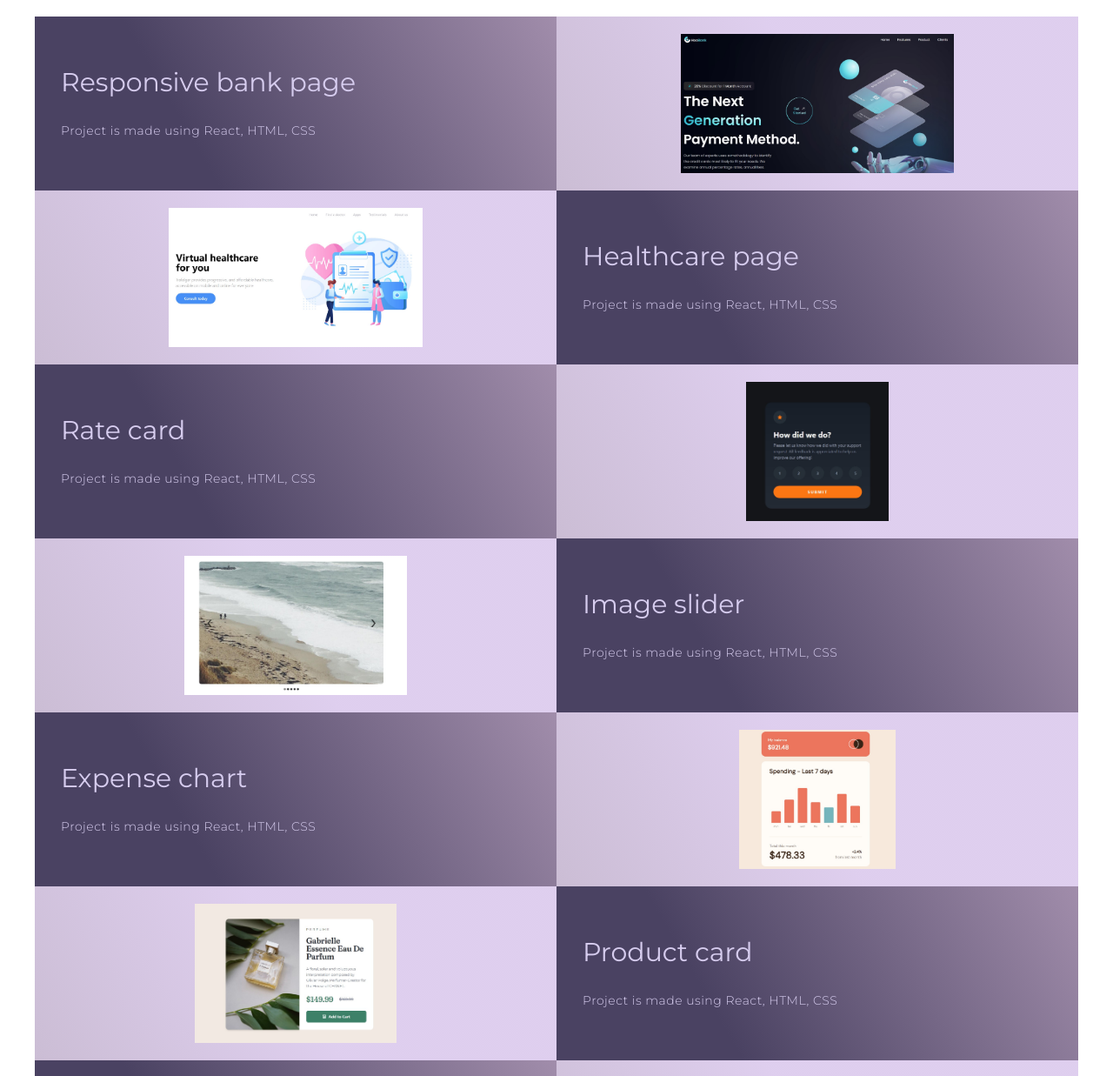
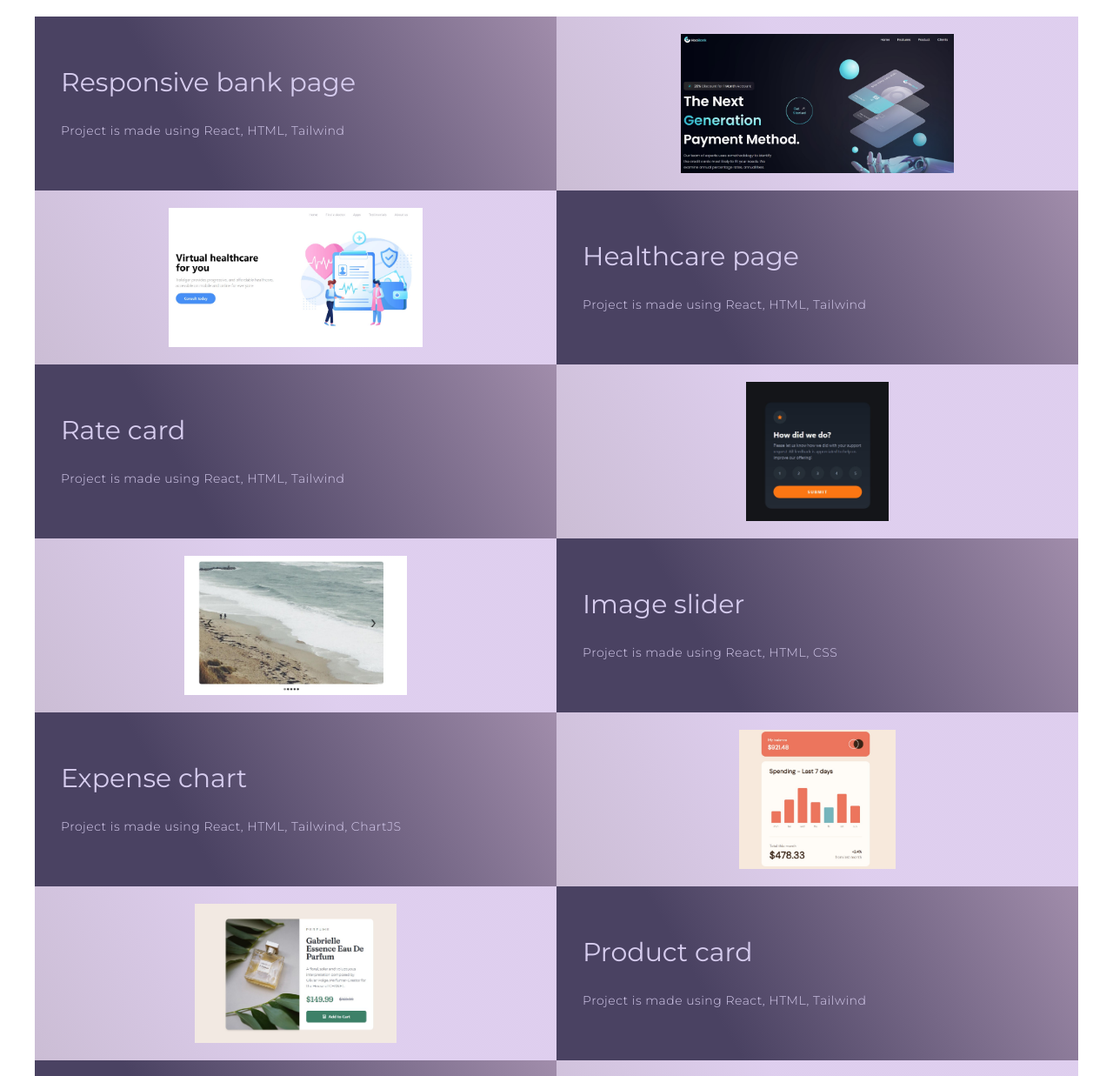
Before and after one commit to simonachess/portfolio-page, a plain HTML site: page index.html in a window 1280 px wide. Shown: the part 960-2197 px from the top of the page at 87% size. Drawn offline with Linux system fonts and the light colour scheme.

Commit message:
update used tools in projects

```diff
--- a/index.html
+++ b/index.html
@@ -56,7 +56,7 @@
                 <div class="project-item">
                     <div class="project-info">
                         <h1>Responsive bank page</h1>
-                        <p>Project is made using React, HTML, CSS</p>
+                        <p>Project is made using React, HTML, Tailwind</p>
                     </div>
                     <div class="project-img">
                         <a href="https://candid-kulfi-a8b25c.netlify.app/" target="_blank">
@@ -66,7 +66,7 @@
                 <div class="project-item">
                     <div class="project-info">
                         <h1>Healthcare page</h1>
-                        <p>Project is made using React, HTML, CSS</p>
+                        <p>Project is made using React, HTML, Tailwind</p>
                     </div>
                     <div class="project-img">
                         <a href="https://fanciful-baklava-12bf33.netlify.app/" target="_blank">
@@ -76,7 +76,7 @@
                 <div class="project-item">
                     <div class="project-info">
                         <h1>Rate card</h1>
-                        <p>Project is made using React, HTML, CSS</p>
+                        <p>Project is made using React, HTML, Tailwind</p>
                     </div>
                     <div class="project-img">
                         <a href="https://sage-hamster-589638.netlify.app/" target="_blank">
@@ -96,7 +96,7 @@
                 <div class="project-item">
                     <div class="project-info">
                         <h1>Expense chart</h1>
-                        <p>Project is made using React, HTML, CSS</p>
+                        <p>Project is made using React, HTML, Tailwind, ChartJS</p>
                     </div>
                     <div class="project-img">
                         <a href="https://classy-kleicha-cdb8ef.netlify.app/" target="_blank">
@@ -106,7 +106,7 @@
                 <div class="project-item">
                     <div class="project-info">
                         <h1>Product card</h1>
-                        <p>Project is made using React, HTML, CSS</p>
+                        <p>Project is made using React, HTML, Tailwind</p>
                     </div>
                     <div class="project-img">
                         <a href="https://nimble-faloodeh-1093c7.netlify.app/" target="_blank">
```
